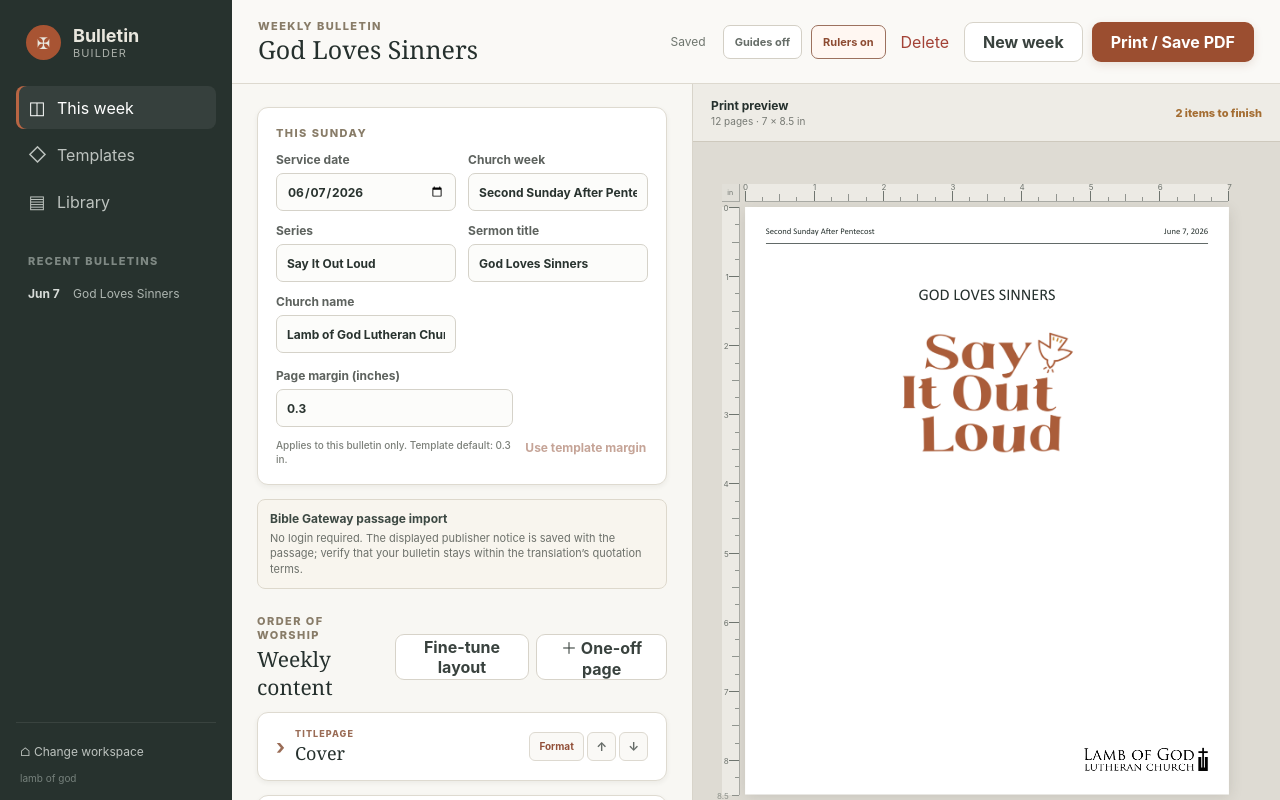
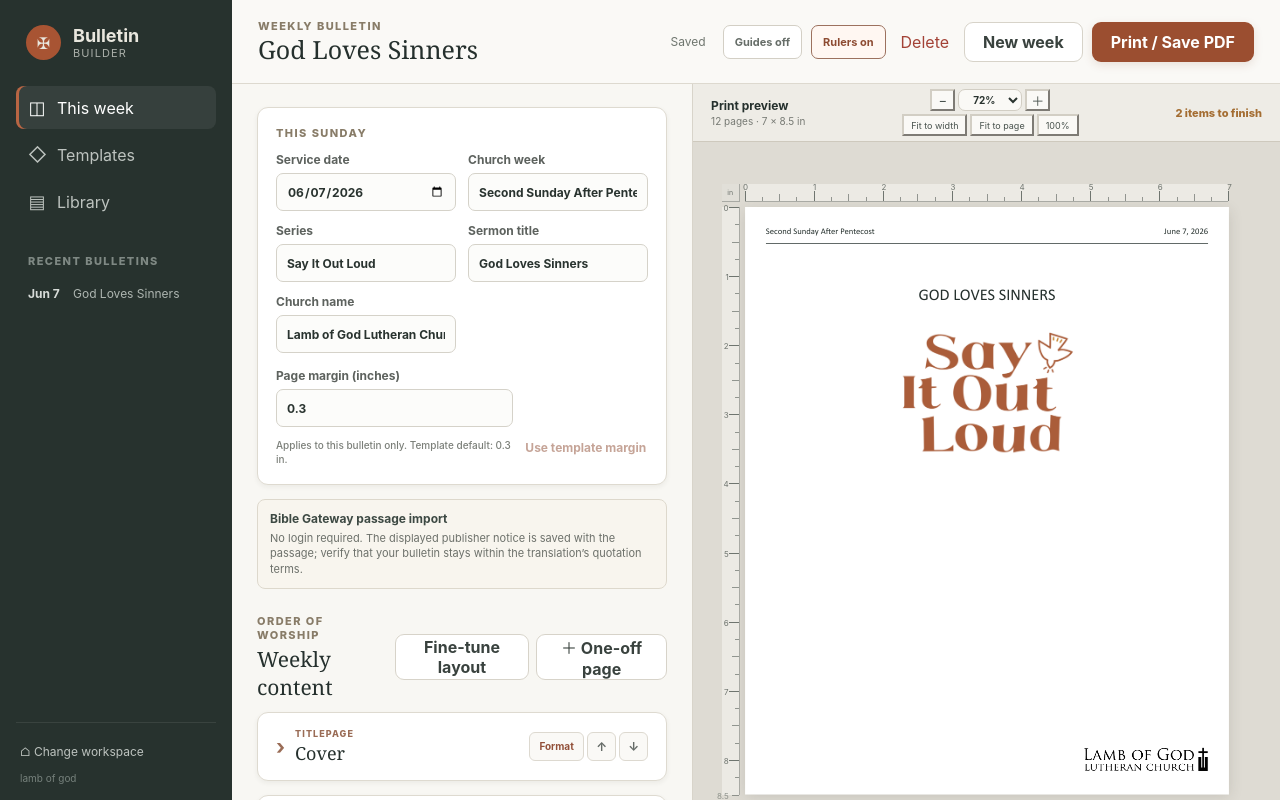
Before and after one commit to lamb-of-god-phx-wels/bulletin, a React (Vite) app: page / in a window 1280 px wide. Built offline with nearby package versions, Linux system fonts and the light colour scheme.

Commit message:
Add preview zoom controls

```diff
--- a/src/App.tsx
+++ b/src/App.tsx
@@ -1,4 +1,4 @@
-import { useEffect, useMemo, useRef, useState } from 'react';
+import { useEffect, useMemo, useRef, useState, type WheelEvent as ReactWheelEvent } from 'react';
 import { DocumentView } from './components/DocumentView';
 import { WeeklyEditor } from './components/WeeklyEditor';
 import { TemplateBuilder } from './components/TemplateBuilder';
@@ -16,6 +16,25 @@ type Confirmation = { title: string; message: string; confirmLabel: string; acti
 type LibraryDraft = { id: string; title: string; kind: LibraryItemV1['kind']; text: string; notice: string; asset?: NonNullable<LibraryItemV1['assets']>[number] };
 const emptyLibraryDraft = (): LibraryDraft => ({ id: '', title: '', kind: 'song', text: '', notice: '' });
 const libraryContentText = (item: LibraryItemV1) => item.content?.map(paragraph => paragraph.children.map(child => child.type === 'text' ? child.text : '✠').join('')).join('\n\n') ?? '';
+const previewZooms = [.5, .6, .72, .85, 1, 1.25];
+
+function PreviewZoomControls({ zoom, onChange, onFit }: { zoom: number; onChange(zoom: number): void; onFit(mode: 'width' | 'page', container: HTMLElement | null): void }) {
+  const lower = [...previewZooms].reverse().find(value => value < zoom - .001) ?? previewZooms[0];
+  const higher = previewZooms.find(value => value > zoom + .001) ?? previewZooms.at(-1)!;
+  const options = previewZooms.includes(zoom) ? previewZooms : [...previewZooms, zoom].sort((left, right) => left - right);
+  return <div className="preview-zoom">
+    <div className="preview-zoom-steps">
+      <button type="button" aria-label="Zoom out" title="Zoom out" disabled={zoom <= previewZooms[0]} onClick={() => onChange(lower)}>−</button>
+      <select aria-label="Preview zoom" value={zoom} onChange={event => onChange(Number(event.target.value))}>{options.map(value => <option value={value} key={value}>{Math.round(value * 100)}%</option>)}</select>
+      <button type="button" aria-label="Zoom in" title="Zoom in" disabled={zoom >= previewZooms.at(-1)!} onClick={() => onChange(higher)}>＋</button>
+    </div>
+    <div className="preview-zoom-presets">
+      <button type="button" onClick={event => onFit('width', event.currentTarget.closest('.preview-pane, .builder-preview'))}>Fit to width</button>
+      <button type="button" onClick={event => onFit('page', event.currentTarget.closest('.preview-pane, .builder-preview'))}>Fit to page</button>
+      <button type="button" onClick={() => onChange(1)}>100%</button>
+    </div>
+  </div>;
+}
 
 export default function App() {
   const [printMode, setPrintMode] = useState(() => new URLSearchParams(location.search).get('print') === '1');
@@ -45,6 +64,10 @@ function DesktopApp() {
   const [confirmation, setConfirmation] = useState<Confirmation>();
   const [showRulers, setShowRulers] = useState(() => localStorage.getItem('bulletin-show-rulers') !== 'false');
   const [showGuides, setShowGuides] = useState(() => localStorage.getItem('bulletin-show-guides') === 'true');
+  const [previewZoom, setPreviewZoom] = useState(() => {
+    const saved = Number(localStorage.getItem('bulletin-preview-zoom'));
+    return previewZooms.includes(saved) ? saved : window.innerWidth <= 1120 ? .6 : .72;
+  });
   const [newBulletinPicker, setNewBulletinPicker] = useState(false);
   const dirty = useRef(false);
   const savedRevision = useRef(0);
@@ -171,6 +194,30 @@ function DesktopApp() {
       return next;
     });
   }
+  function changePreviewZoom(zoom: number) {
+    setPreviewZoom(zoom);
+    localStorage.setItem('bulletin-preview-zoom', String(zoom));
+  }
+  function fitPreview(mode: 'width' | 'page', container: HTMLElement | null) {
+    const stack = container?.querySelector<HTMLElement>('.document-stack');
+    if (!stack) return;
+    const rulerWidth = showRulers ? 46 : 0;
+    const rulerHeight = showRulers ? 75 : 0;
+    const fitWidth = (stack.clientWidth - 48 - rulerWidth) / 672;
+    const fitPage = Math.min(fitWidth, (stack.clientHeight - 56 - rulerHeight) / 816);
+    changePreviewZoom(Math.round(Math.max(.1, Math.min(2, mode === 'width' ? fitWidth : fitPage)) * 1000) / 1000);
+  }
+  function handlePreviewWheel(event: ReactWheelEvent<HTMLElement>) {
+    if (!event.ctrlKey || event.deltaY === 0) return;
+    event.preventDefault();
+    setPreviewZoom(current => {
+      const currentIndex = previewZooms.indexOf(current);
+      const nextIndex = Math.max(0, Math.min(previewZooms.length - 1, currentIndex + (event.deltaY < 0 ? 1 : -1)));
+      const next = previewZooms[nextIndex];
+      localStorage.setItem('bulletin-preview-zoom', String(next));
+      return next;
+    });
+  }
 
   if (!workspace) return <div className="welcome-screen"><div className="brand-mark">✠</div><div className="eyebrow">Bulletin Builder</div><h1>Sunday’s bulletin,<br />without the busywork.</h1><p>Choose the folder where your church keeps its bulletins.</p><button className="primary large" onClick={chooseWorkspace}>Choose bulletin workspace</button></div>;
 
@@ -182,9 +229,9 @@ function DesktopApp() {
     <aside className="sidebar"><div className="app-brand"><span>✠</span><div><b>Bulletin</b><small>Builder</small></div></div><nav><button className={screen === 'weekly' ? 'active' : ''} onClick={showWeekly}><span>◫</span>This week</button><button className={screen === 'templates' ? 'active' : ''} onClick={() => setScreen('templates')}><span>◇</span>Templates</button><button className={screen === 'library' ? 'active' : ''} onClick={() => setScreen('library')}><span>▤</span>Library</button></nav><div className="recent"><div className="eyebrow">Recent bulletins</div>{workspace.bulletins.slice().sort((a, b) => b.document.info.date.localeCompare(a.document.info.date)).slice(0, 6).map(item => <button key={item.path} onClick={() => openDocument(item.document, item.path)}><b>{new Date(`${item.document.info.date}T12:00:00`).toLocaleDateString(undefined, { month: 'short', day: 'numeric' })}</b><span>{item.document.info.title}</span></button>)}</div><div className="sidebar-bottom"><button onClick={chooseWorkspace}>⌂ Change workspace</button><span title={workspace.root}>{workspaceName}</span></div></aside>
     <main className="main-area">
       <header className="topbar"><div><div className="eyebrow">{screen === 'weekly' ? 'Weekly bulletin' : screen}</div><h1>{screen === 'weekly' ? document?.info.title ?? 'No bulletin selected' : screen === 'templates' ? template.name : workspace.library?.name}</h1></div><div className="top-actions"><span className={`save-status ${statusIsError ? 'error' : ''}`}>{status}</span>{(screen === 'weekly' || screen === 'templates') && <><button type="button" className={`guide-toggle ${showGuides ? 'active' : ''}`} aria-pressed={showGuides} onClick={toggleGuides}>Guides {showGuides ? 'on' : 'off'}</button><button type="button" className={`ruler-toggle ${showRulers ? 'active' : ''}`} aria-pressed={showRulers} onClick={toggleRulers}>Rulers {showRulers ? 'on' : 'off'}</button></>}{screen === 'weekly' && <>{document && <button className="danger-text" onClick={confirmBulletinDelete}>Delete</button>}<button className="secondary" onClick={beginNewBulletin}>New week</button><button type="button" className="primary" disabled={!window.bulletin || !document || exporting} onClick={() => void exportPdf()}>{exporting ? 'Preparing…' : window.bulletin?.platform === 'browser' ? 'Print / Save PDF' : 'Export PDF'}</button></>}</div></header>
-      {screen === 'weekly' && document && <div className="weekly-layout"><section className="editor-pane"><WeeklyEditor document={document} template={template} library={workspace.library} root={workspace.root} relativePath={relativePath} onChange={changeDocument} onError={reportStatus} /></section><section className="preview-pane"><div className="preview-toolbar"><div><b>Print preview</b><span>{pageCount} pages · 7 × 8.5 in</span></div><div className={issues.length ? 'validation warning' : 'validation'}>{issues.length ? `${issues.length} item${issues.length === 1 ? '' : 's'} to finish` : '✓ Ready to export'}</div></div><DocumentView document={document} template={template} library={workspace.library} root={workspace.root} rulers={showRulers} guides={showGuides} /></section></div>}
+      {screen === 'weekly' && document && <div className="weekly-layout"><section className="editor-pane"><WeeklyEditor document={document} template={template} library={workspace.library} root={workspace.root} relativePath={relativePath} onChange={changeDocument} onError={reportStatus} /></section><section className="preview-pane" onWheel={handlePreviewWheel}><div className="preview-toolbar"><div><b>Print preview</b><span>{pageCount} pages · 7 × 8.5 in</span></div><PreviewZoomControls zoom={previewZoom} onChange={changePreviewZoom} onFit={fitPreview} /><div className={issues.length ? 'validation warning' : 'validation'}>{issues.length ? `${issues.length} item${issues.length === 1 ? '' : 's'} to finish` : '✓ Ready to export'}</div></div><DocumentView document={document} template={template} library={workspace.library} root={workspace.root} rulers={showRulers} guides={showGuides} zoom={previewZoom} /></section></div>}
       {screen === 'weekly' && !document && <div className="empty-state"><span>◫</span><h2>No bulletins yet</h2><p>Create a bulletin from one of your templates when you’re ready to begin.</p><button className="primary" onClick={beginNewBulletin}>Create bulletin</button></div>}
-      {screen === 'templates' && <div className="template-screen"><div className="template-workbench"><TemplateSwitcher records={workspace.templates} currentPath={templatePath} onSelect={path => { const record = workspace.templates.find(item => item.path === path); if (record) selectTemplate(record); }} onCreate={createNewTemplate} /><TemplateBuilder template={template} definitions={workspace.library?.blocks ?? []} onChange={setTemplate} onDefinitionsChange={async blocks => { if (!window.bulletin) return; const library = { ...(workspace.library ?? { schemaVersion: 1 as const, name: 'Shared Library', items: [] }), blocks }; try { await window.bulletin.saveLibrary(workspace.root, library); setWorkspace(current => current ? { ...current, library } : current); reportStatus('Block library saved'); } catch (error) { reportStatus(error instanceof Error ? error.message : String(error)); throw error; } }} onSave={saveTemplate} onDelete={confirmTemplateDelete} canDelete={workspace.templates.length > 1 && Boolean(templatePath)} /></div><div className="builder-preview"><DocumentView document={createBulletin(template)} template={template} library={workspace.library} root={workspace.root} rulers={showRulers} guides={showGuides} /></div></div>}
+      {screen === 'templates' && <div className="template-screen"><div className="template-workbench"><TemplateSwitcher records={workspace.templates} currentPath={templatePath} onSelect={path => { const record = workspace.templates.find(item => item.path === path); if (record) selectTemplate(record); }} onCreate={createNewTemplate} /><TemplateBuilder template={template} definitions={workspace.library?.blocks ?? []} onChange={setTemplate} onDefinitionsChange={async blocks => { if (!window.bulletin) return; const library = { ...(workspace.library ?? { schemaVersion: 1 as const, name: 'Shared Library', items: [] }), blocks }; try { await window.bulletin.saveLibrary(workspace.root, library); setWorkspace(current => current ? { ...current, library } : current); reportStatus('Block library saved'); } catch (error) { reportStatus(error instanceof Error ? error.message : String(error)); throw error; } }} onSave={saveTemplate} onDelete={confirmTemplateDelete} canDelete={workspace.templates.length > 1 && Boolean(templatePath)} /></div><div className="builder-preview" onWheel={handlePreviewWheel}><div className="preview-toolbar"><div><b>Template preview</b><span>7 × 8.5 in pages</span></div><PreviewZoomControls zoom={previewZoom} onChange={changePreviewZoom} onFit={fitPreview} /></div><DocumentView document={createBulletin(template)} template={template} library={workspace.library} root={workspace.root} rulers={showRulers} guides={showGuides} zoom={previewZoom} /></div></div>}
       {screen === 'library' && <LibraryView workspace={workspace} onError={reportStatus} onSave={async library => { if (!window.bulletin) return; try { await window.bulletin.saveLibrary(workspace.root, library); setWorkspace({ ...workspace, library }); reportStatus('Library saved'); } catch (error) { const message = error instanceof Error ? error.message : String(error); reportStatus(message); throw error; } }} />}
     </main>
     {statusIsError && <div className="error-toast" role="alert"><span>!</span><div><b>Something needs attention</b><p>{status}</p></div><button aria-label="Dismiss error" onClick={() => reportStatus('Ready')}>×</button></div>}
--- a/src/styles.css
+++ b/src/styles.css
@@ -125,10 +125,16 @@ details textarea { border-width: 1px 0 0; border-radius: 0 0 7px 7px; }
 .preview-toolbar { height: 58px; display: flex; align-items: center; justify-content: space-between; padding: 0 18px; border-bottom: 1px solid #cec9bd; background: #eeece6; }
 .preview-toolbar > div:first-child { display: flex; flex-direction: column; font-size: 12px; }
 .preview-toolbar span { margin-top: 2px; color: #777a74; font-size: 10px; }
+.preview-zoom { display: grid; justify-items: center; gap: 3px; }
+.preview-zoom-steps, .preview-zoom-presets { display: flex; align-items: center; gap: 3px; }
+.preview-zoom button { display: grid; place-items: center; height: 22px; padding: 0 7px; border-color: #d2cec4; color: #48524d; background: #faf9f6; font-size: 9px; }
+.preview-zoom-steps button { width: 25px; padding: 0; font-size: 13px; }
+.preview-zoom button:disabled { opacity: .38; }
+.preview-zoom select { width: 64px; height: 22px; padding: 0 5px; border-color: #d2cec4; background: #faf9f6; font-size: 10px; font-weight: 750; text-align: center; }
 .validation { color: #52735f; font-size: 11px; font-weight: 800; }
 .validation.warning { color: #a46d32; }
 .preview-pane > .document-stack, .builder-preview .document-stack { height: calc(100% - 58px); padding: 28px 20px 100px; overflow: auto; }
-.page-frame { position: relative; width: 483.84px; height: 587.52px; margin: 0 auto 24px; }
+.page-frame { position: relative; width: var(--preview-page-width, 483.84px); height: var(--preview-page-height, 587.52px); margin: 0 auto 24px; }
 .page-frame.with-rulers { margin-top: 37px; margin-bottom: 38px; }
 .page-rulers { --ruler-color: #6f756f; color: var(--ruler-color); font: 8px/1 Inter, Arial, sans-serif; pointer-events: none; user-select: none; }
 .ruler { position: absolute; z-index: 2; background: #eceae4; }
@@ -145,7 +151,7 @@ details textarea { border-width: 1px 0 0; border-radius: 0 0 7px 7px; }
 .page-crosshairs i { position: absolute; display: block; margin: 0; padding: 0; opacity: .72; }
 .crosshair-vertical { top: -23px; bottom: 0; left: var(--cursor-x); border-left: 1px solid var(--crosshair-color); }
 .crosshair-horizontal { top: var(--cursor-y); right: 0; left: -23px; border-top: 1px solid var(--crosshair-color); }
-.document-page { position: absolute; top: 0; left: 50%; width: 672px; height: 816px; min-height: 816px; max-height: 816px; overflow: hidden; color: var(--ink); background: white; box-shadow: 0 4px 18px #3b392f25; font-family: var(--body-font); font-size: var(--body-size); line-height: var(--line-height); transform: translateX(-50%) scale(.72); transform-origin: top center; }
+.document-page { position: absolute; top: 0; left: 50%; width: 672px; height: 816px; min-height: 816px; max-height: 816px; overflow: hidden; color: var(--ink); background: white; box-shadow: 0 4px 18px #3b392f25; font-family: var(--body-font); font-size: var(--body-size); line-height: var(--line-height); transform: translateX(-50%) scale(var(--preview-scale, .72)); transform-origin: top center; }
 .page-guides { position: absolute; z-index: 4; inset: var(--page-margin); border: 1px dashed #2c91a5; pointer-events: none; }
 .document-stack.is-print .page-frame { width: 7in; height: 8.5in; margin: 0; }
 .document-stack.is-print .document-page { left: 0; width: 7in; height: 8.5in; min-height: 8.5in; max-height: 8.5in; transform: none; }
@@ -299,7 +305,7 @@ details textarea { border-width: 1px 0 0; border-radius: 0 0 7px 7px; }
 .block-presentation.full-height-presentation { position: relative; height: 100%; }
 .block-presentation.has-presentation :is(h1, h2, h3, p, span, b, strong, em, article, div) { color: inherit; font-family: inherit !important; font-size: inherit !important; font-style: inherit; text-align: inherit !important; text-transform: inherit; }
 .builder-preview { min-width: 0; overflow: hidden; background: #dedbd3; }
-.builder-preview .document-stack { height: 100%; }
+.builder-preview .document-stack { height: calc(100% - 58px); }
 .library-screen { height: calc(100vh - 84px); padding: 28px; overflow: auto; }
 .library-intro { display: flex; justify-content: space-between; gap: 30px; max-width: 980px; }
 .library-intro h2 { margin: 5px 0; font: 27px Georgia, serif; }
@@ -333,4 +339,4 @@ code { padding: 2px 5px; border-radius: 4px; background: #ebe8e0; }
   .page-frame:last-child { break-after: auto; }
   .document-page { left: 0; width: 7in; height: 8.5in; min-height: 8.5in; max-height: 8.5in; box-shadow: none; transform: none; }
 }
-@media (max-width: 1120px) { .app-shell { grid-template-columns: 200px 1fr; }.weekly-layout { grid-template-columns: minmax(370px, 1fr) minmax(420px, 1fr); }.document-stack:not(.is-print) .page-frame { width: 403.2px; height: 489.6px; }.document-stack:not(.is-print) .document-page { transform: translateX(-50%) scale(.6); } }
+@media (max-width: 1120px) { .app-shell { grid-template-columns: 200px 1fr; }.weekly-layout { grid-template-columns: minmax(370px, 1fr) minmax(420px, 1fr); } }
```
Also changed, not shown: scripts/browser-smoke.mjs (+27 -1 lines), src/components/DocumentView.tsx (+5 -2 lines), 1 other file (tests, documents, lock files or other folders).
